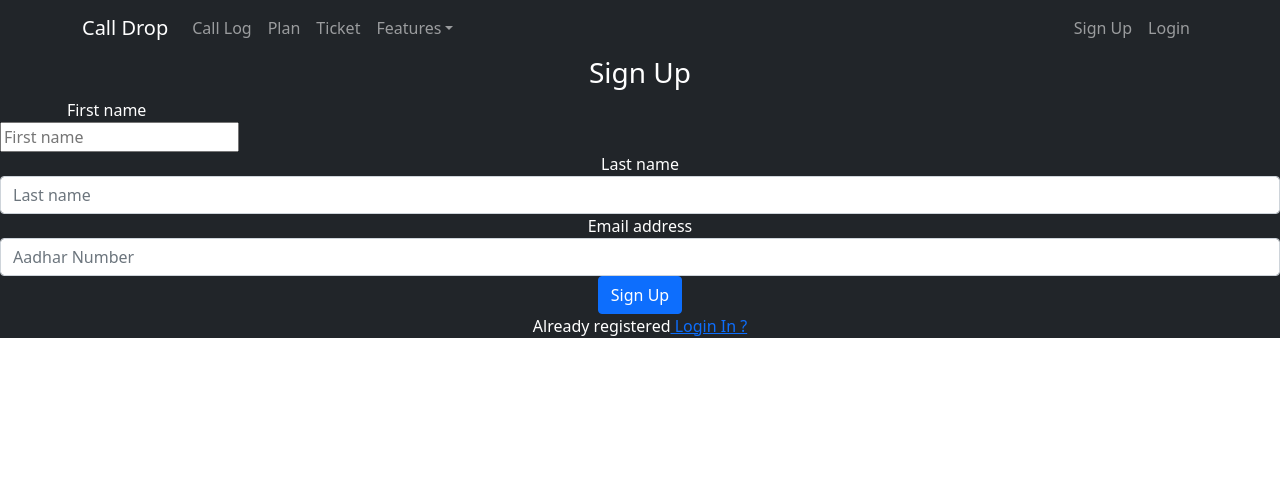
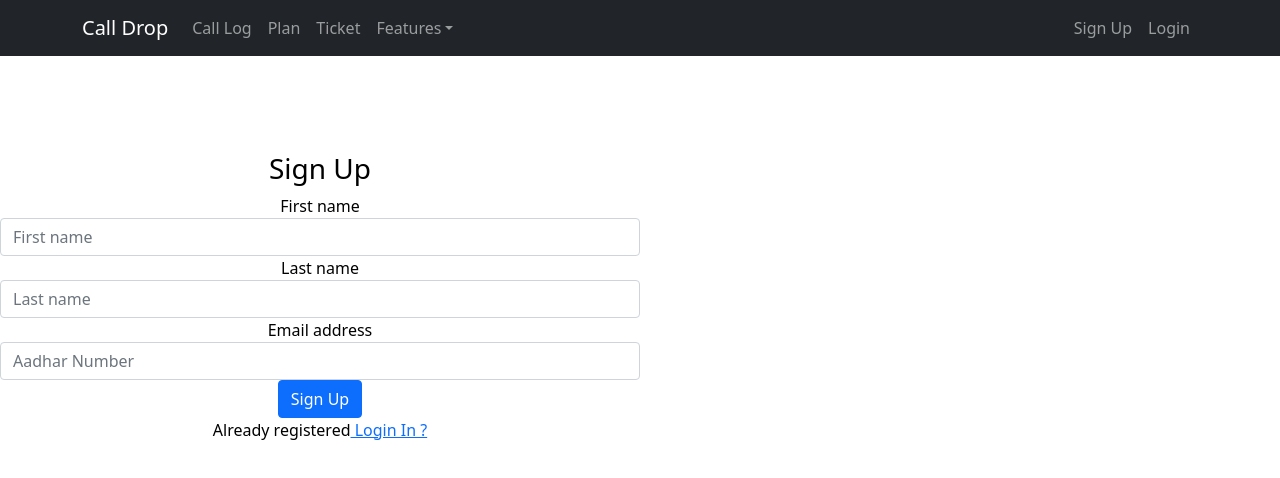
Before and after one commit to call-drop/frontend, a React (Create React App) app: page /signup in a window 1280 px wide. Shown: the top 478 px of the page. Built offline with nearby package versions, Linux system fonts and the light colour scheme.

Commit message:
sign up fixed

```diff
--- a/src/components/signup.js
+++ b/src/components/signup.js
@@ -51,15 +51,22 @@ export default class SignUp extends Component {
 
   render() {
     return (
-      <div>
-        <form className="bg-dark text-white">
+      <div className="justify-content-center">
+        <br />
+        <br />
+        <br />
+        <br />
+
+        <div className="justify-content-center ">
+          <form className="text-black w-50 ">
             <h3>Sign Up</h3>
-          <div className="form-group col-lg-2">
+            <div className="form-group">
               <label>First name</label>
               <input
                 type="text"
                 onChange={this.firstNameChange}
                 value={this.state.value}
+                className="form-control"
                 placeholder="First name"
               />
             </div>
@@ -92,6 +99,7 @@ export default class SignUp extends Component {
             </p>
           </form>
         </div>
+      </div>
     );
   }
 }
```
Lines whose indentation alone changed are shown as unchanged.
